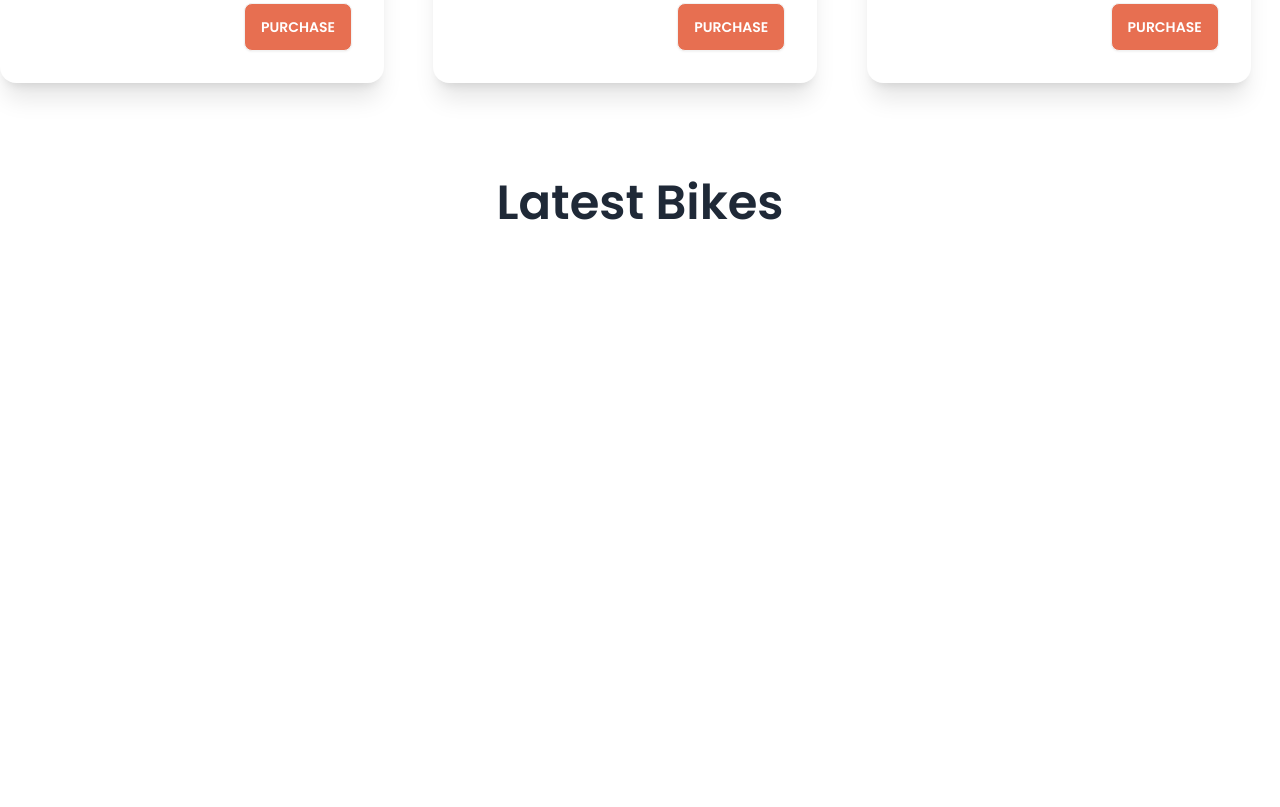
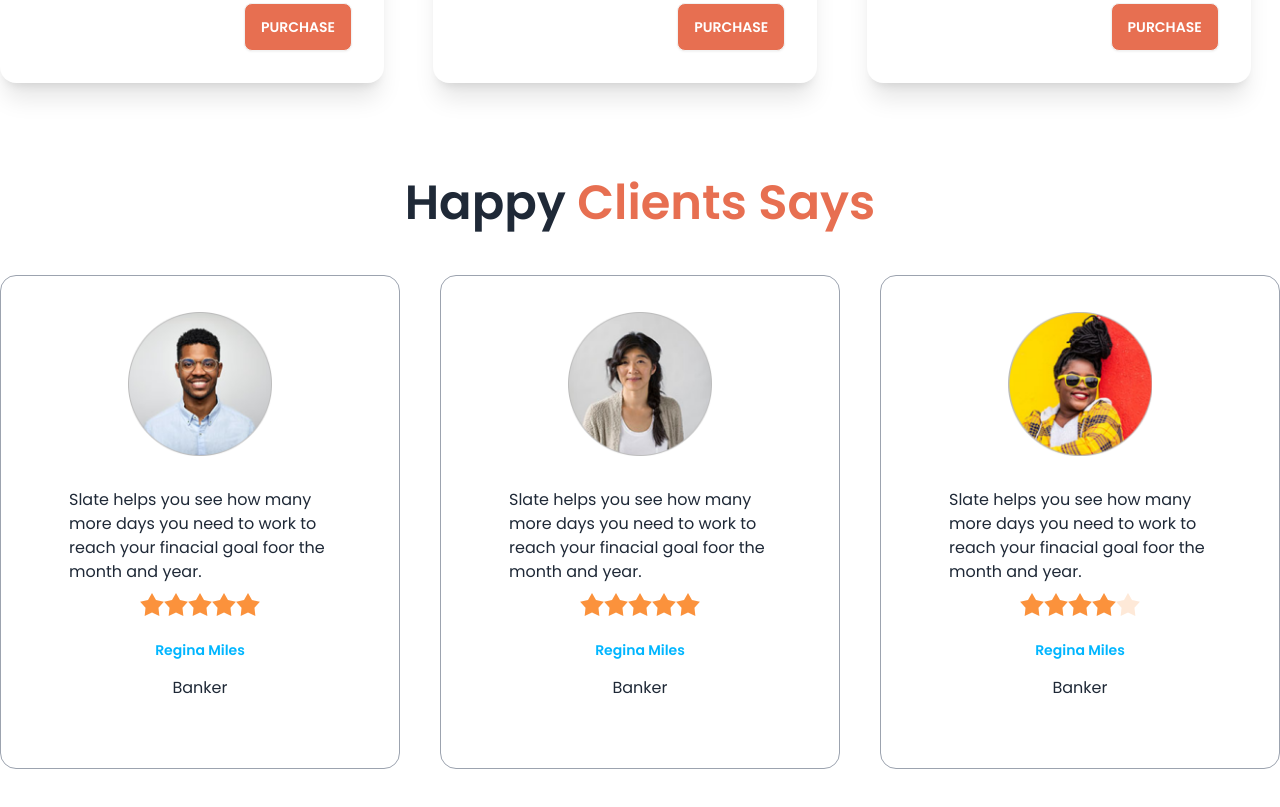
Before and after one commit to fahadfakrul/Bikers-zone-daisyUI, a plain HTML site: page index.html in a window 1280 px wide. Shown: the part 1199-2006 px from the top of the page. Before the commit the page ends 1522 px from the top, so only its background shows below. Drawn offline with nearby package versions, Linux system fonts and the light colour scheme.

Commit message:
review section added

```diff
--- a/index.html
+++ b/index.html
@@ -204,7 +204,61 @@
             </div>
         </section>
         <section class="my-24">
-            <h3 class="text-5xl mb-12 font-semibold text-center">Latest Bikes</h3>
+            <h3 class="text-5xl mb-12 font-semibold text-center">Happy <span class="text-bike-primary">Clients Says</span></h3>
+            <div class="grid gap-10 grid-cols-1 md:grid-cols-2 lg:grid-cols-3">
+                <!-- first review -->
+                <div class="card  bg-base-100 p-9 border border-gray-400">
+                    <figure><img class="w-36" src="images/others/user-1.png" alt="Shoes" /></figure>
+                    <div class="card-body">
+                      <p>Slate helps you see how many more days you need to work to reach your finacial goal foor the month and year.</p>
+                      <div class="rating justify-center">
+                        <input type="radio" name="rating-2" class="mask mask-star-2 bg-orange-400" />
+                        <input type="radio" name="rating-2" class="mask mask-star-2 bg-orange-400"  />
+                        <input type="radio" name="rating-2" class="mask mask-star-2 bg-orange-400" />
+                        <input type="radio" name="rating-2" class="mask mask-star-2 bg-orange-400" checked />
+                        <input type="radio" name="rating-2" class="mask mask-star-2 bg-orange-400" />
+                      </div>
+                      <div class=" text-center space-y-4 mt-4">
+                       <h4 class="text-sm font-semibold text-info">Regina Miles</h4>
+                       <p>Banker</p>
+                      </div>
+                    </div>
+                  </div>
+                <div class="card  bg-base-100 p-9 border border-gray-400">
+                    <figure><img class="w-36" src="images/others/user-2.png" alt="Shoes" /></figure>
+                    <div class="card-body">
+                      <p>Slate helps you see how many more days you need to work to reach your finacial goal foor the month and year.</p>
+                      <div class="rating justify-center">
+                        <input type="radio" name="rating-2" class="mask mask-star-2 bg-orange-400" />
+                        <input type="radio" name="rating-2" class="mask mask-star-2 bg-orange-400"  />
+                        <input type="radio" name="rating-2" class="mask mask-star-2 bg-orange-400" />
+                        <input type="radio" name="rating-2" class="mask mask-star-2 bg-orange-400" checked />
+                        <input type="radio" name="rating-2" class="mask mask-star-2 bg-orange-400" />
+                      </div>
+                      <div class=" text-center space-y-4 mt-4">
+                       <h4 class="text-sm font-semibold text-info">Regina Miles</h4>
+                       <p>Banker</p>
+                      </div>
+                    </div>
+                  </div>
+                <div class="card  bg-base-100 p-9 border border-gray-400">
+                    <figure><img class="w-36" src="images/others/user-3.png" alt="Shoes" /></figure>
+                    <div class="card-body">
+                      <p>Slate helps you see how many more days you need to work to reach your finacial goal foor the month and year.</p>
+                      <div class="rating justify-center">
+                        <input type="radio" name="rating-2" class="mask mask-star-2 bg-orange-400" />
+                        <input type="radio" name="rating-2" class="mask mask-star-2 bg-orange-400"  />
+                        <input type="radio" name="rating-2" class="mask mask-star-2 bg-orange-400" />
+                        <input type="radio" name="rating-2" class="mask mask-star-2 bg-orange-400" checked />
+                        <input type="radio" name="rating-2" class="mask mask-star-2 bg-orange-400" />
+                      </div>
+                      <div class=" text-center space-y-4 mt-4">
+                       <h4 class="text-sm font-semibold text-info">Regina Miles</h4>
+                       <p>Banker</p>
+                      </div>
+                    </div>
+                  </div>
+            </div>
         </section>
     </main>
     <footer></footer>
```
